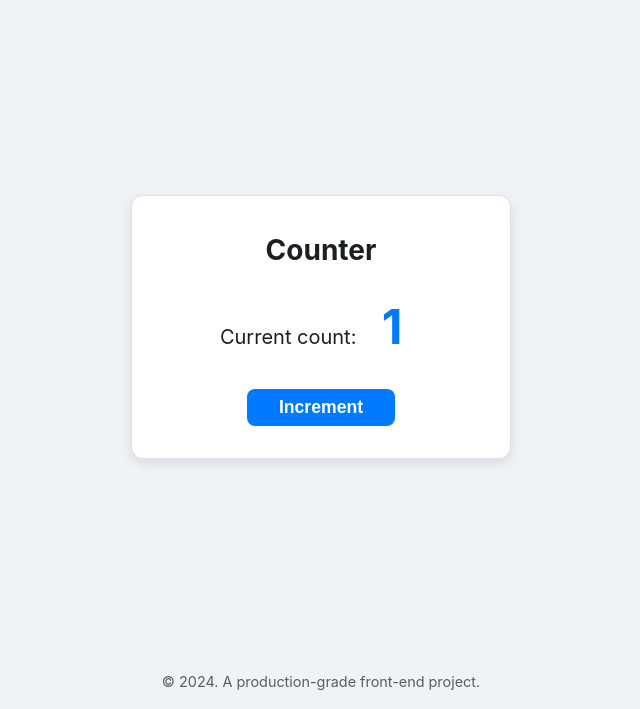
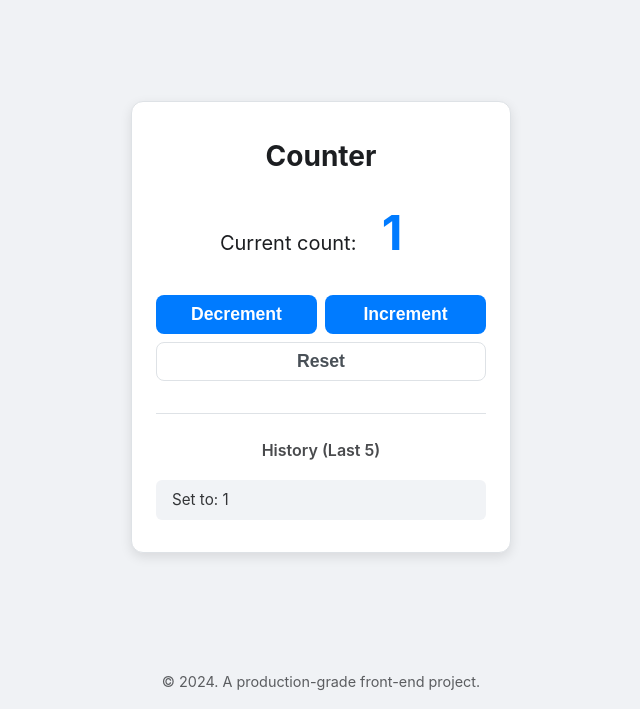
Before and after one commit to 23f1001691/test-counter-app-test1760510504, a plain HTML site: page index.html in a window 1280 px wide. Both pictures are taken after a click on the button "Increment". Shown: the part 91-800 px from the top of the page, without its empty margins (319-959 px from the left). Drawn offline with Linux system fonts and the light colour scheme.

Commit message:
Round 2: Add decrement button, reset button, and allow negative numbers. Also add a counter history that show

```diff
--- a/index.html
+++ b/index.html
@@ -4,11 +4,11 @@
     <meta charset="UTF-8">
     <meta name="viewport" content="width=device-width, initial-scale=1.0">
     <title>Simple Counter App</title>
-    <meta name="description" content="A clean, responsive, and accessible counter application built with vanilla HTML, CSS, and JavaScript for GitHub Pages.">
+    <meta name="description" content="A clean, responsive, and accessible counter application with increment, decrement, reset, and history features, built with vanilla HTML, CSS, and JavaScript.">
 
     <!-- Social Media Meta Tags -->
     <meta property="og:title" content="Simple Counter App">
-    <meta property="og:description" content="A clean, responsive, and accessible counter application.">
+    <meta property="og:description" content="A clean, responsive, and accessible counter application with full controls and history.">
     <meta property="og:image" content="./sample.png">
     <meta property="og:url" content="">
     <meta property="og:type" content="website">
@@ -31,9 +31,22 @@
                 <span id="counter-value" aria-live="polite">0</span>
             </p>
             <div class="button-container">
+                <button id="decrement-btn" class="btn" aria-label="Decrement counter by one">
+                    Decrement
+                </button>
                 <button id="increment-btn" class="btn" aria-label="Increment counter by one">
                     Increment
                 </button>
+                <button id="reset-btn" class="btn btn--secondary" aria-label="Reset counter to zero">
+                    Reset
+                </button>
+            </div>
+
+            <div class="history-container" aria-labelledby="history-heading">
+                <h3 id="history-heading">History (Last 5)</h3>
+                <ul id="history-list" class="history-list">
+                    <!-- History items will be populated by JavaScript -->
+                </ul>
             </div>
         </section>
     </main>
--- a/script.js
+++ b/script.js
@@ -4,9 +4,14 @@ document.addEventListener('DOMContentLoaded', () => {
     // --- DOM Element Selections ---
     const counterValueElement = document.getElementById('counter-value');
     const incrementButton = document.getElementById('increment-btn');
+    const decrementButton = document.getElementById('decrement-btn');
+    const resetButton = document.getElementById('reset-btn');
+    const historyListElement = document.getElementById('history-list');
 
     // --- State ---
     let count = 0;
+    const history = [];
+    const HISTORY_LIMIT = 5;
 
     // --- Functions ---
 
@@ -14,33 +19,97 @@ document.addEventListener('DOMContentLoaded', () => {
      * Updates the counter display with the current count and adds a visual effect.
      */
     function updateCounterDisplay() {
-        if (counterValueElement) {
-            counterValueElement.textContent = count;
-            // Add a class for animation and remove it after it finishes
-            counterValueElement.classList.add('updated');
-            setTimeout(() => {
-                counterValueElement.classList.remove('updated');
-            }, 300); // Corresponds to animation duration in CSS
+        if (!counterValueElement) return;
+
+        counterValueElement.textContent = count;
+        // Re-trigger animation by removing and adding class, forcing a DOM reflow
+        counterValueElement.classList.remove('updated');
+        void counterValueElement.offsetWidth; // Force reflow
+        counterValueElement.classList.add('updated');
+    }
+
+    /**
+     * Renders the history list in the DOM.
+     */
+    function renderHistory() {
+        if (!historyListElement) return;
+
+        historyListElement.innerHTML = ''; // Clear previous entries
+
+        if (history.length === 0) {
+            const placeholder = document.createElement('li');
+            placeholder.textContent = 'No actions recorded yet.';
+            placeholder.classList.add('history-placeholder');
+            historyListElement.appendChild(placeholder);
+        } else {
+            history.forEach((value, index) => {
+                const listItem = document.createElement('li');
+                listItem.textContent = `Set to: ${value}`;
+                // Add animation class to the newest item only
+                if (index === 0) {
+                    listItem.classList.add('new-item');
+                }
+                historyListElement.appendChild(listItem);
+            });
         }
     }
 
     /**
-     * Handles the increment button click event.
-     * Increments the count and updates the display.
+     * Adds a value to history, trims the array, and triggers a re-render.
+     * @param {number} value The new value to add to the history.
      */
+    function addToHistory(value) {
+        history.unshift(value);
+
+        if (history.length > HISTORY_LIMIT) {
+            history.pop();
+        }
+
+        renderHistory();
+    }
+
+    /**
+     * Updates the application state and reflects it in the UI.
+     * @param {number} newValue The new value for the counter.
+     */
+    function updateState(newValue) {
+        count = newValue;
+        updateCounterDisplay();
+        addToHistory(count);
+    }
+
+    // --- Event Handlers ---
     function handleIncrement() {
-        count++;
-        updateCounterDisplay();
+        updateState(count + 1);
+    }
+
+    function handleDecrement() {
+        updateState(count - 1);
+    }
+
+    function handleReset() {
+        if (count !== 0) { // Only update if there's a change
+            updateState(0);
+        }
     }
 
     // --- Event Listeners ---
-    if (incrementButton) {
-        incrementButton.addEventListener('click', handleIncrement);
-    } else {
-        console.error('Increment button not found.');
+    const elements = {
+        'Increment button': [incrementButton, handleIncrement],
+        'Decrement button': [decrementButton, handleDecrement],
+        'Reset button': [resetButton, handleReset],
+    };
+
+    for (const [name, [element, handler]] of Object.entries(elements)) {
+        if (element) {
+            element.addEventListener('click', handler);
+        } else {
+            console.error(`${name} not found.`);
+        }
     }
 
     // --- Initial Setup ---
-    // The initial value is set in the HTML, so no initial JS update is needed.
-    // This ensures the value is present even if JS fails or is slow to load.
+    // The initial counter value is set in the HTML.
+    // Render the initial empty state for the history list.
+    renderHistory();
 });
--- a/style.css
+++ b/style.css
@@ -8,6 +8,9 @@
     --color-card-bg: #ffffff;
     --color-primary: #007bff;
     --color-primary-hover: #0056b3;
+    --color-secondary-bg: transparent;
+    --color-secondary-text: #495057;
+    --color-secondary-hover-bg: #e9ecef;
     --shadow-color: rgba(0, 0, 0, 0.1);
     --border-color: #dee2e6;
 
@@ -29,6 +32,9 @@
         --color-card-bg: #242526;
         --color-primary: #2d88ff;
         --color-primary-hover: #529fff;
+        --color-secondary-bg: transparent;
+        --color-secondary-text: #adb5bd;
+        --color-secondary-hover-bg: rgba(255, 255, 255, 0.1);
         --shadow-color: rgba(0, 0, 0, 0.3);
         --border-color: #3a3b3c;
     }
@@ -112,7 +118,7 @@ main {
     color: var(--color-primary);
     min-width: 60px; /* Prevents layout shift */
     text-align: center;
-    transition: transform var(--transition-speed) ease, color var(--transition-speed) ease;
+    transition: color var(--transition-speed) ease;
 }
 
 /* Animation for counter update */
@@ -129,19 +135,24 @@ main {
 /* --- Button Component --- */
 .button-container {
     margin-top: var(--spacing-md);
+    display: flex;
+    flex-wrap: wrap;
+    gap: var(--spacing-sm);
 }
 
 .btn {
     background-color: var(--color-primary);
     color: #ffffff;
-    border: none;
+    border: 1px solid transparent;
     border-radius: 8px;
-    padding: var(--spacing-sm) var(--spacing-xl);
+    padding: var(--spacing-sm) var(--spacing-lg);
     font-size: 1.1rem;
     font-weight: 600;
     cursor: pointer;
     transition: background-color var(--transition-speed) ease, transform var(--transition-speed) ease, box-shadow var(--transition-speed) ease;
     user-select: none;
+    flex-grow: 1;
+    flex-basis: 120px;
 }
 
 .btn:hover {
@@ -160,6 +171,77 @@ main {
     outline-offset: 3px;
 }
 
+.btn--secondary {
+    background-color: var(--color-secondary-bg);
+    color: var(--color-secondary-text);
+    border-color: var(--border-color);
+    flex-basis: 100%;
+}
+
+.btn--secondary:hover {
+    background-color: var(--color-secondary-hover-bg);
+    border-color: var(--color-primary);
+    transform: none;
+    box-shadow: none;
+}
+
+/* --- History Component --- */
+.history-container {
+    margin-top: var(--spacing-xl);
+    padding-top: var(--spacing-lg);
+    border-top: 1px solid var(--border-color);
+    text-align: left;
+}
+
+.history-container h3 {
+    font-size: 1rem;
+    font-weight: 600;
+    margin-bottom: var(--spacing-md);
+    color: var(--color-text);
+    opacity: 0.8;
+    text-align: center;
+}
+
+.history-list {
+    list-style: none;
+    padding: 0;
+    margin: 0;
+    display: flex;
+    flex-direction: column;
+    gap: var(--spacing-xs);
+}
+
+.history-list li {
+    background-color: var(--color-bg);
+    padding: var(--spacing-sm) var(--spacing-md);
+    border-radius: 6px;
+    font-size: 0.95rem;
+    opacity: 0.9;
+    transition: background-color var(--transition-speed) ease;
+}
+
+.history-list .history-placeholder {
+    text-align: center;
+    font-style: italic;
+    opacity: 0.6;
+    padding: var(--spacing-md) 0;
+}
+
+@keyframes fadeInDown {
+    from {
+        opacity: 0;
+        transform: translateY(-10px);
+    }
+    to {
+        opacity: 0.9;
+        transform: translateY(0);
+    }
+}
+
+.history-list li.new-item {
+    animation: fadeInDown 0.4s ease-out forwards;
+}
+
 /* --- Responsive --- */
 @media (max-width: 600px) {
     html {
```
Also changed, not shown: 1 other file.
